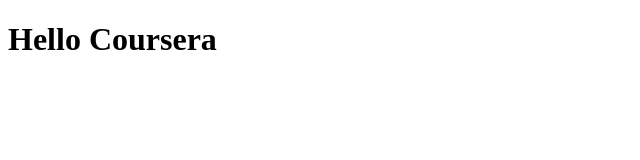
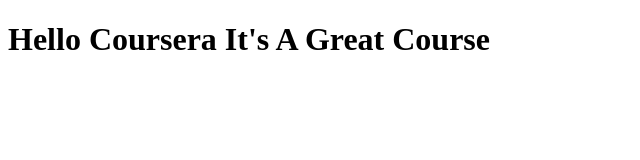
Before and after one commit to AliYasserr/test, a plain HTML site: page Site/index.html in a window 1280 px wide. Shown: the whole page, without its empty margins (0-640 px from the left). Drawn offline with Linux system fonts and the light colour scheme.

Commit message:
Small Modification

```diff
--- a/Site/index.html
+++ b/Site/index.html
@@ -6,6 +6,6 @@
 	<title>Hello Coursera</title>
 </head>
 <body>
- <h1> Hello Coursera </h1>
+ <h1> Hello Coursera It's A Great Course </h1>
 </body>
 </html>
```
